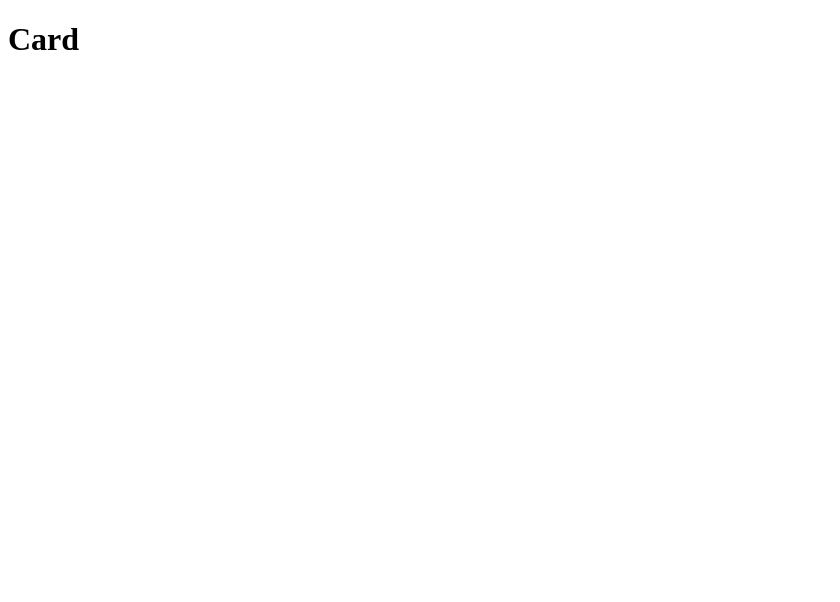
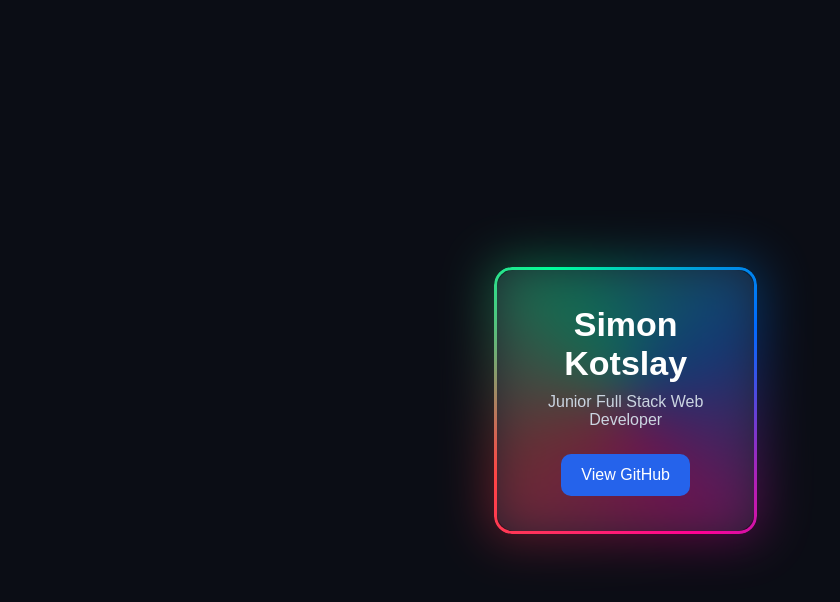
Before and after one commit to simonkotslay/Trying-spin-color-in-CSS-, a plain HTML site: page Index.html in a window 1280 px wide. Shown: the whole page, without its empty margins (0-840 px from the left). Drawn offline with Linux system fonts and the light colour scheme.

Commit message:
Update Index.html

```diff
--- a/Index.html
+++ b/Index.html
@@ -1,11 +1,18 @@
 <!DOCTYPE html>
-<html>
+<html lang="en">
 <head>
-        <title>Page Title</title>
+  <meta charset="UTF-8" />
+  <meta name="viewport" content="width=device-width, initial-scale=1.0" />
+  <title>Simon Kotslay | Portfolio</title>
+  <link rel="stylesheet" href="Trying.css" />
 </head>
 <body>
+  <section class="hero">
     <div class="card">
-        <h1>Card</h1>
+      <h1>Simon Kotslay</h1>
+      <p>Junior Full Stack Web Developer</p>
+      <a href="https://github.com/simonkotslay" target="_blank">View GitHub</a>
     </div>
+  </section>
 </body>
 </html>
```
Lines whose indentation alone changed are shown as unchanged.
